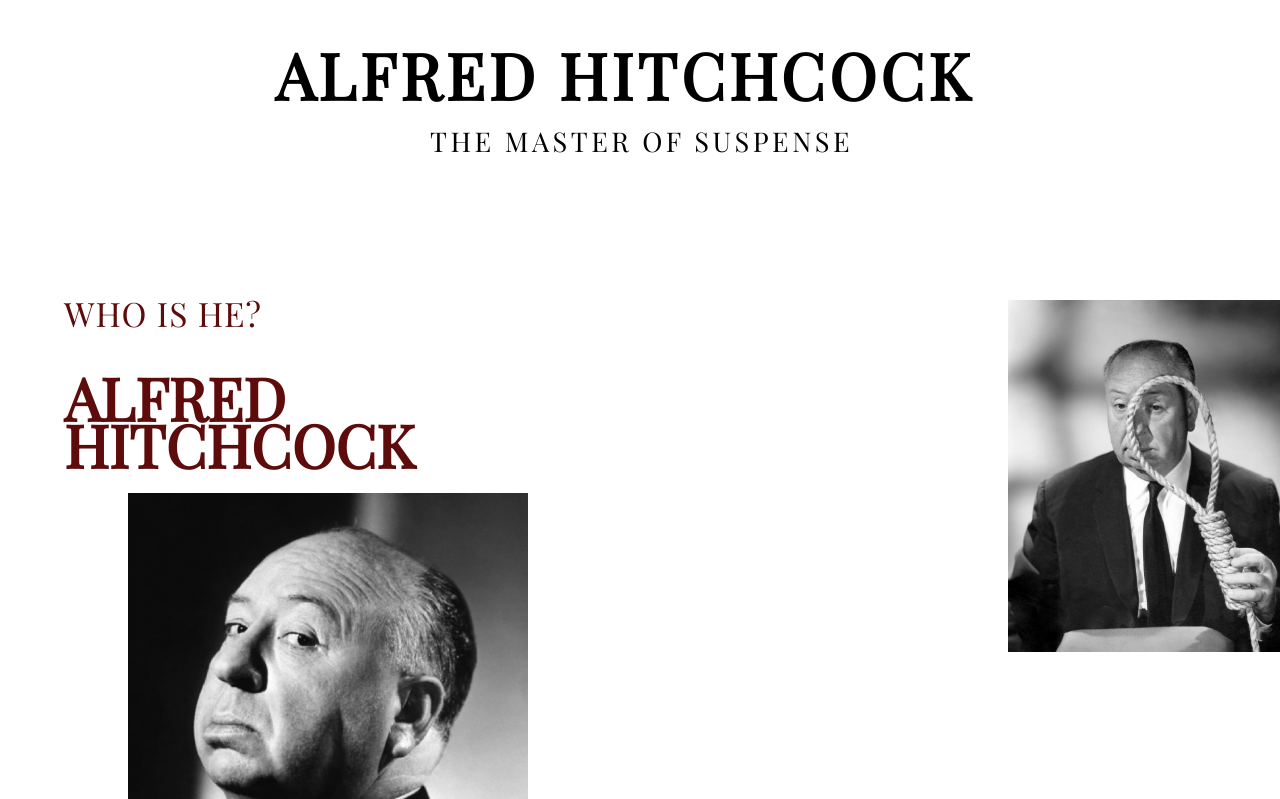
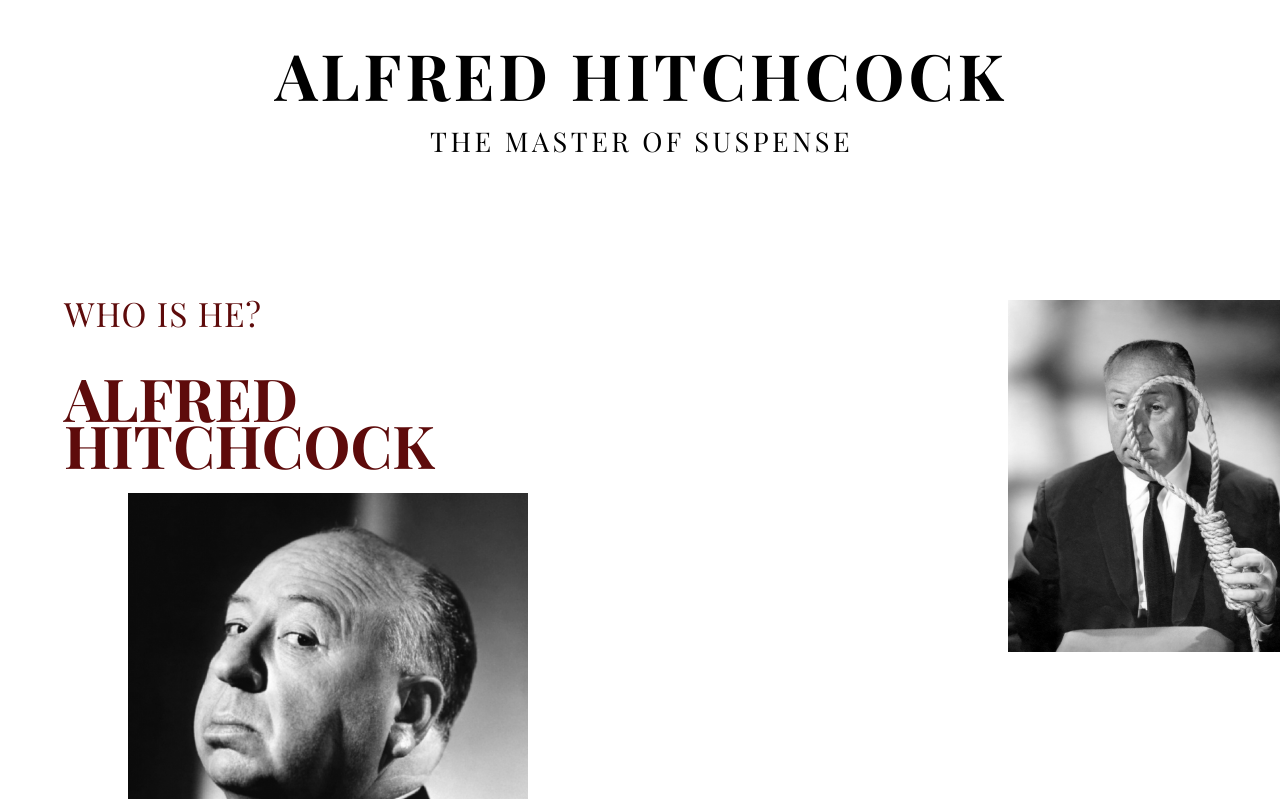
Before and after one commit to jiean80/0417, a plain HTML site: page index.html in a window 1280 px wide. Shown: the top 799 px of the page. Drawn offline with nearby package versions, Linux system fonts and the light colour scheme.

Commit message:
Add files via upload

```diff
--- a/index.html
+++ b/index.html
@@ -5,7 +5,7 @@
 	<meta charset="utf-8">
 	<title>ALFRED HICHICOCK</title>
 	<link rel="stylesheet" type="text/css" href="normalize.css">
-	<link href="https://fonts.googleapis.com/css?family=Noto+Sans|Playfair+Display" rel="stylesheet">
+	<link href="https://fonts.googleapis.com/css?family=Noto+Sans|Playfair+Display:400,700,900" rel="stylesheet">
 
 	<style>
 
```
